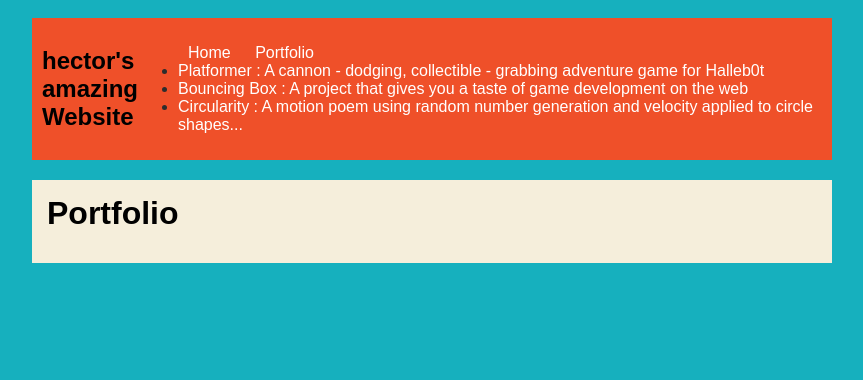
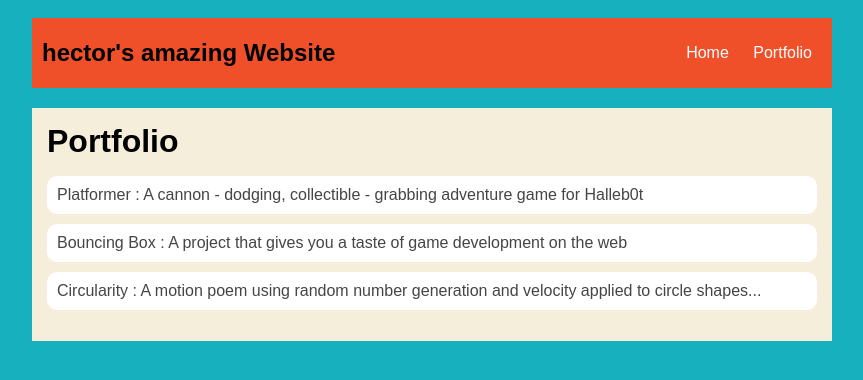
Before and after one commit to blanco212/blanco212.github.io, a plain HTML site: page portfolio.html in a window 1280 px wide. Shown: the whole page, without its empty margins (208-1071 px from the left). Drawn offline with Linux system fonts and the light colour scheme.

```diff
--- a/portfolio.html
+++ b/portfolio.html
@@ -1,5 +1,6 @@
 <!DOCTYPE HTML>
 <html>
+
 <head>
   <title>hector's Amazing Website</title>
   <link rel="stylesheet" href="style.css">
@@ -17,21 +18,26 @@
         <li class="nav-li">
           <a class="nav-a" href="portfolio.html">Portfolio</a>
         </li>
-             <li><a href="projects/platformer/">Platformer : A cannon - dodging, collectible - grabbing adventure game for Halleb0t</a></li>
-    <li><a href="projects/bouncing-box/">Bouncing Box : A project that gives you a taste of game development on the web </a></li>
-    <li><a href="projects/circularity/">Circularity : A motion poem using random number generation and velocity applied to circle shapes...</a></li>
-         </ul>
+
 
 
     </nav>
     <main>
+
       <div class="content">
         <h1>Portfolio</h1>
         <ul id="portfolio">
-
+          <li><a href="projects/platformer/">Platformer : A cannon - dodging, collectible - grabbing adventure game for
+              Halleb0t</a></li>
+          <li><a href="projects/bouncing-box/">Bouncing Box : A project that gives you a taste of game development on
+              the web </a></li>
+          <li><a href="projects/circularity/">Circularity : A motion poem using random number generation and velocity
+              applied to circle shapes...</a></li>
+        </ul>
         </ul>
       </div>
     </main>
   </div>
 </body>
+
 </html>
```
Lines whose indentation alone changed are shown as unchanged.
